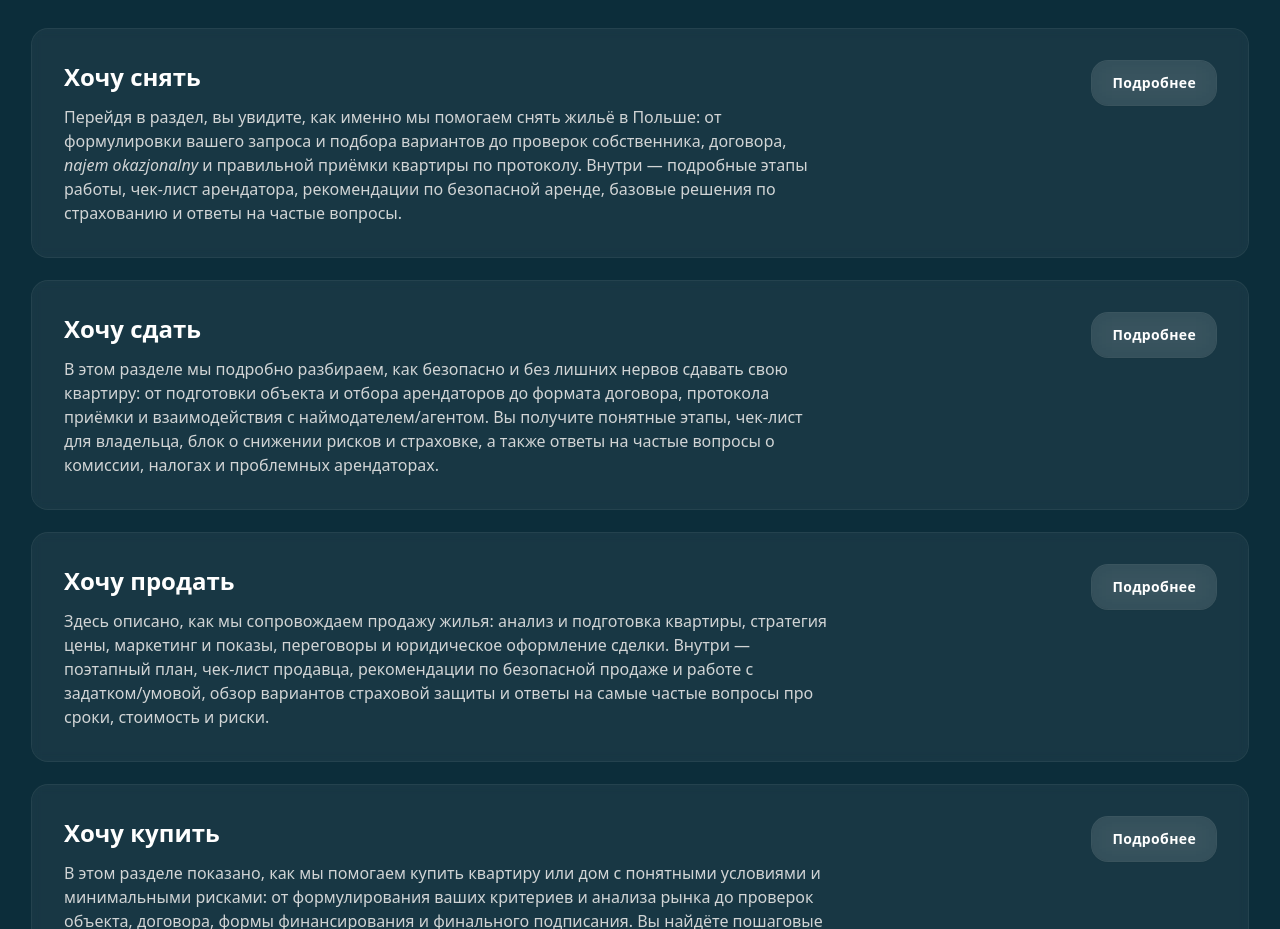
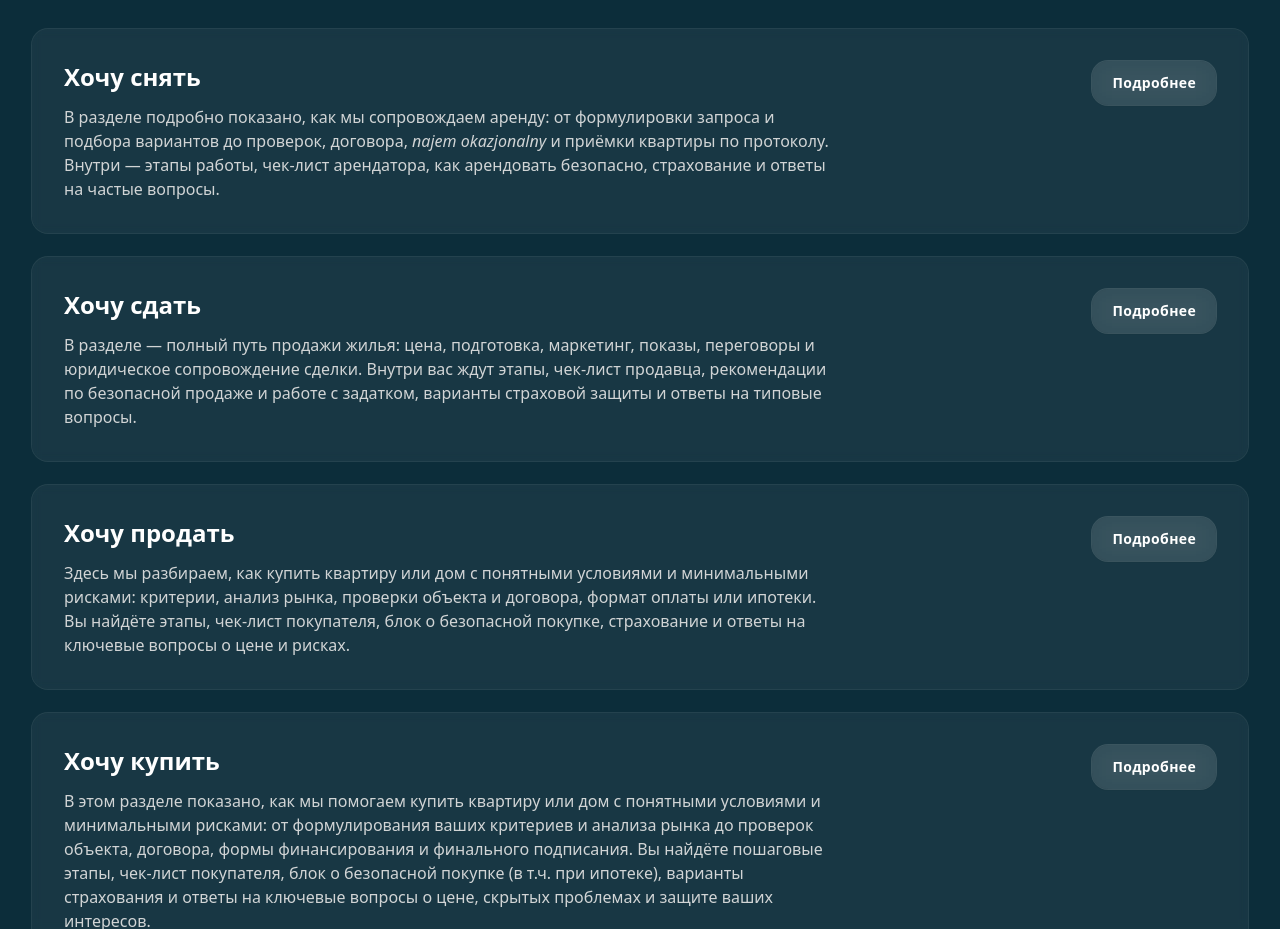
Before and after one commit to kovlaks/serpak-site, a Next.js app: page / in a window 1280 px wide. Shown: the part 1035-1964 px from the top of the page. Built offline with nearby package versions, Linux system fonts and the light colour scheme.

Commit message:
Update page.tsx

```diff
--- a/app/page.tsx
+++ b/app/page.tsx
@@ -270,11 +270,10 @@ export default function Page() {
           <div className="max-w-3xl">
             <h3 className="text-white font-semibold text-xl md:text-2xl">Хочу снять</h3>
             <p className="mt-3 text-neutral-200/90">
-              Перейдя в раздел, вы увидите, как именно мы помогаем снять жильё в Польше:
-              от формулировки вашего запроса и подбора вариантов до проверок собственника,
-              договора, <em>najem okazjonalny</em> и правильной приёмки квартиры по протоколу.
-              Внутри — подробные этапы работы, чек-лист арендатора, рекомендации по безопасной
-              аренде, базовые решения по страхованию и ответы на частые вопросы.
+              В разделе подробно показано, как мы сопровождаем аренду: от формулировки запроса и подбора
+        вариантов до проверок, договора, <em>najem okazjonalny</em> и приёмки квартиры по протоколу.
+        Внутри — этапы работы, чек-лист арендатора, как арендовать безопасно, страхование и ответы
+        на частые вопросы.
             </p>
           </div>
           <div className="shrink-0">
@@ -289,11 +288,10 @@ export default function Page() {
           <div className="max-w-3xl">
             <h3 className="text-white font-semibold text-xl md:text-2xl">Хочу сдать</h3>
             <p className="mt-3 text-neutral-200/90">
-              В этом разделе мы подробно разбираем, как безопасно и без лишних нервов сдавать
-              свою квартиру: от подготовки объекта и отбора арендаторов до формата договора,
-              протокола приёмки и взаимодействия с наймодателем/агентом. Вы получите понятные
-              этапы, чек-лист для владельца, блок о снижении рисков и страховке, а также ответы
-              на частые вопросы о комиссии, налогах и проблемных арендаторах.
+              В разделе — полный путь продажи жилья: цена, подготовка, маркетинг, показы, переговоры
+        и юридическое сопровождение сделки. Внутри вас ждут этапы, чек-лист продавца,
+        рекомендации по безопасной продаже и работе с задатком, варианты страховой защиты и
+        ответы на типовые вопросы.
             </p>
           </div>
           <div className="shrink-0">
@@ -308,11 +306,10 @@ export default function Page() {
           <div className="max-w-3xl">
             <h3 className="text-white font-semibold text-xl md:text-2xl">Хочу продать</h3>
             <p className="mt-3 text-neutral-200/90">
-              Здесь описано, как мы сопровождаем продажу жилья: анализ и подготовка квартиры,
-              стратегия цены, маркетинг и показы, переговоры и юридическое оформление сделки.
-              Внутри — поэтапный план, чек-лист продавца, рекомендации по безопасной продаже
-              и работе с задатком/умовой, обзор вариантов страховой защиты и ответы на самые
-              частые вопросы про сроки, стоимость и риски.
+              Здесь мы разбираем, как купить квартиру или дом с понятными условиями и минимальными
+        рисками: критерии, анализ рынка, проверки объекта и договора, формат оплаты или ипотеки.
+        Вы найдёте этапы, чек-лист покупателя, блок о безопасной покупке, страхование и ответы
+        на ключевые вопросы о цене и рисках.
             </p>
           </div>
           <div className="shrink-0">
```
